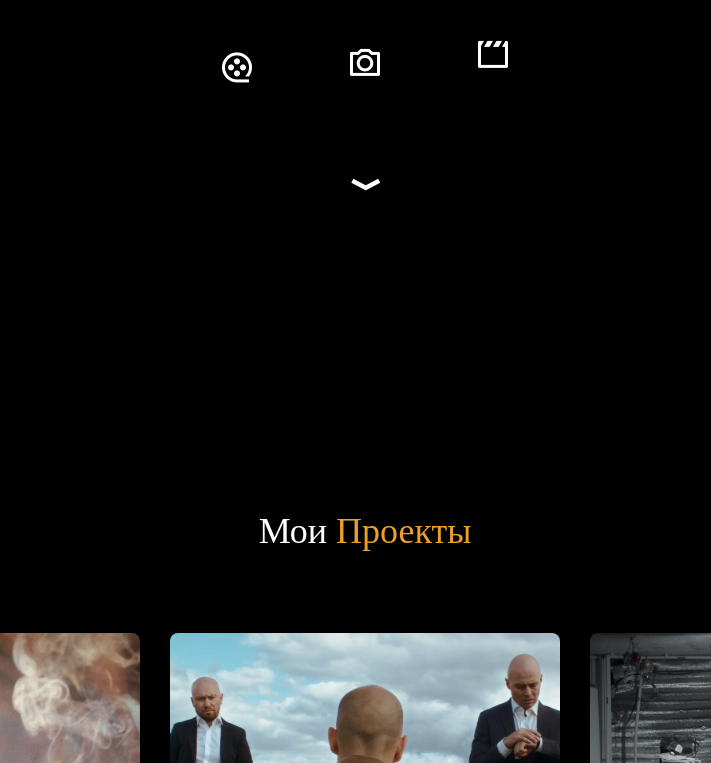
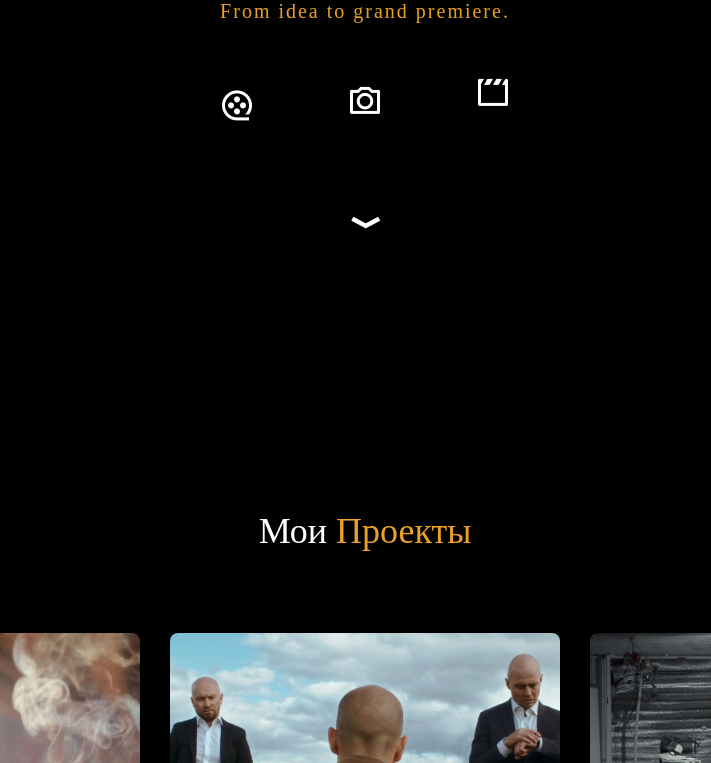
Before and after one commit to vultourjol/film-producer-website, a plain HTML site: page index.html in a window 1280 px wide. Shown: the part 337-1100 px from the top of the page, without its empty margins (275-986 px from the left). Drawn offline with nearby package versions, Linux system fonts and the light colour scheme; a web font is replaced by a local one.

Commit message:
minor fixes

```diff
--- a/css/styles.css
+++ b/css/styles.css
@@ -88,6 +88,11 @@ html {
     100% {
         border-right-color: transparent;
     }
+}
+
+.fade-in {
+    animation: fade-in 3s ease-in 3.5s forwards;
+    opacity: 0;
 }
 
 .floating {
--- a/index.html
+++ b/index.html
@@ -4,7 +4,7 @@
     <meta charset="UTF-8">
     <meta name="viewport" content="width=device-width, initial-scale=1.0, viewport-fit=cover">
     <meta name="theme-color" content="#000000">
-    <title>PRODBYLELYA</title>    <!-- Favicon -->
+    <title>prodbylelya</title>    <!-- Favicon -->
     <link rel="icon" type="image/png" sizes="16x16" href="movie-2-line-16px-white.png" id="favicon-16">
     <link rel="icon" type="image/png" sizes="32x32" href="movie-2-line-32px-white.png" id="favicon-32">
 
@@ -103,6 +103,10 @@
         <!-- <div class="video-overlay"></div> -->
         <div class="mx-auto px-6 w-full z-10 text-center">
             <h1 class="text-2xl md:text-5xl lg:text-9xl mb-4 md:mb-12 typewriter inline-block druk-font tracking-widest select-none">PRODBYLELYA</h1>
+
+            <div>
+                <p class="text-sm md:text-md lg:text-xl mb-4 md:mb-12 fade-in inline-block druk-font tracking-widest select-none text-primary">From idea to grand premiere.</p>
+            </div>
 
             <div class="flex justify-center space-x-8 md:space-x-16 mb-16">
                 <div class="w-16 h-16 flex items-center justify-center floating">
```
